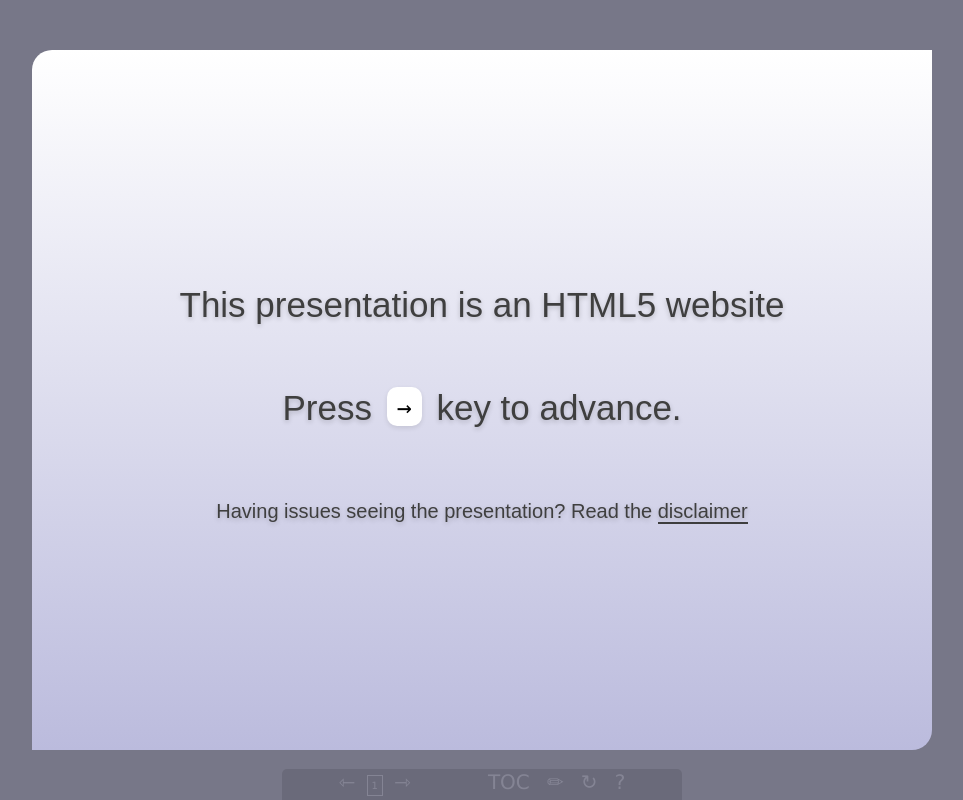
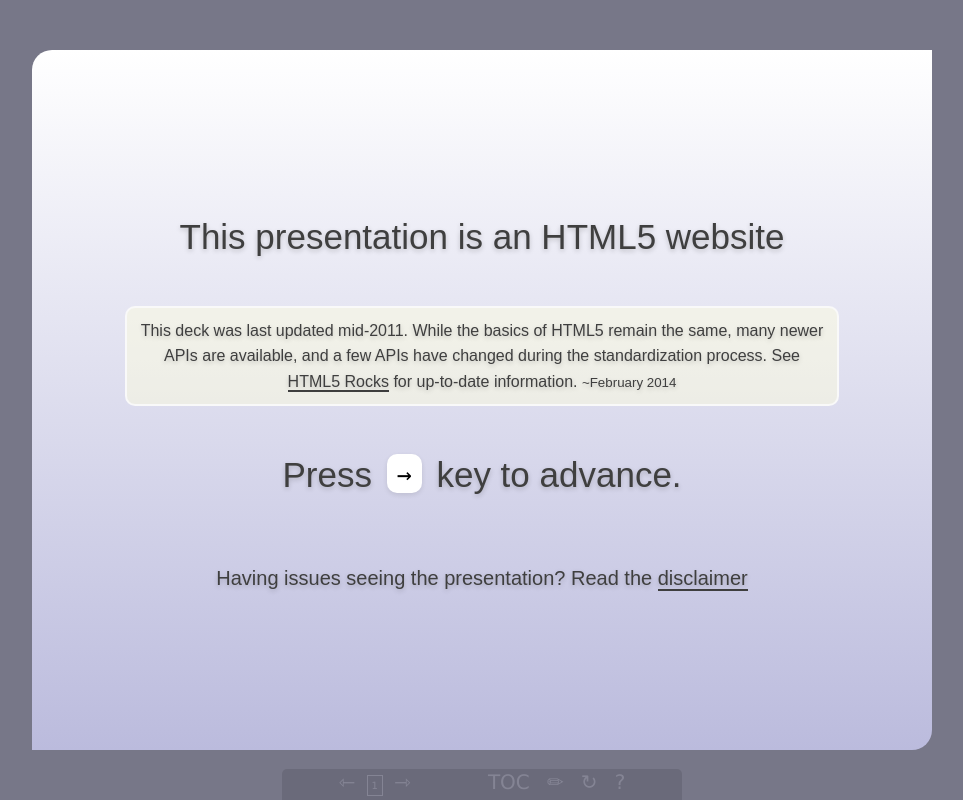
Before and after one commit to html5rocks/slides.html5rocks.com, a plain HTML site: page html5.html in a window 1280 px wide. Shown: the whole page, without its empty margins (158-1121 px from the left). Drawn offline with Linux system fonts and the light colour scheme; some packages are replaced by stand-ins of ours; a web font is replaced by a local one.

Commit message:
add stale content warning.

```diff
--- a/html5.html
+++ b/html5.html
@@ -53,6 +53,9 @@
         <div class="slide" id="landing-slide">
           <section class="middle">
             <p>This presentation is an HTML5 website</p>
+            <div update>This deck was last updated mid-2011. While the basics of HTML5 remain the same,
+many newer APIs are available, and a few APIs have changed during the standardization process.
+See <a href="http://html5rocks.com">HTML5 Rocks</a> for up-to-date information. <small>~February 2014</small></div>
             <p>Press <span id="left-init-key" class="key">&rarr;</span> key to advance.</p>
             <p id="disclaimer-message">Having issues seeing the presentation? Read the <a href="disclaimer.html">disclaimer</a></p>
           </section>
--- a/styles/common.css
+++ b/styles/common.css
@@ -974,3 +974,15 @@ div#wrapping {
 .transitions div.right {
   margin-left: 780px;
 }
+
+
+div[update]{
+ background: rgba(255, 255, 222, 0.47);
+width: 690px;
+margin: 0 auto;
+line-height: 1.6;
+padding: 10px;
+border-radius: 10px;
+border: 2px solid rgb(249, 249, 249);
+
+}
```
Also changed, not shown: 1 other file.
